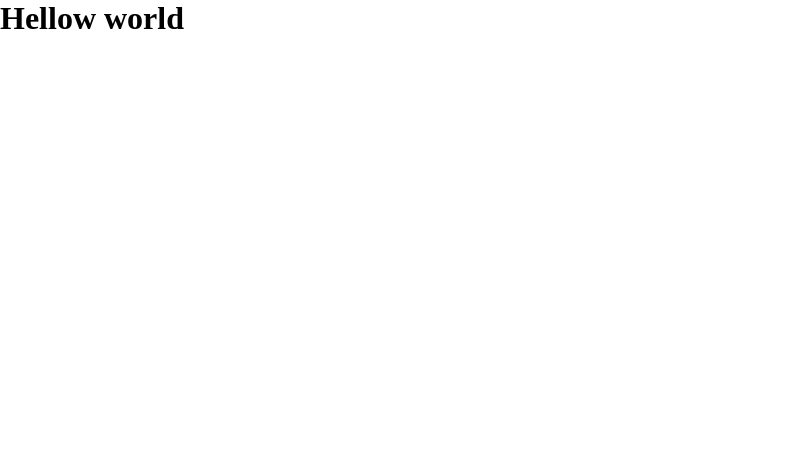
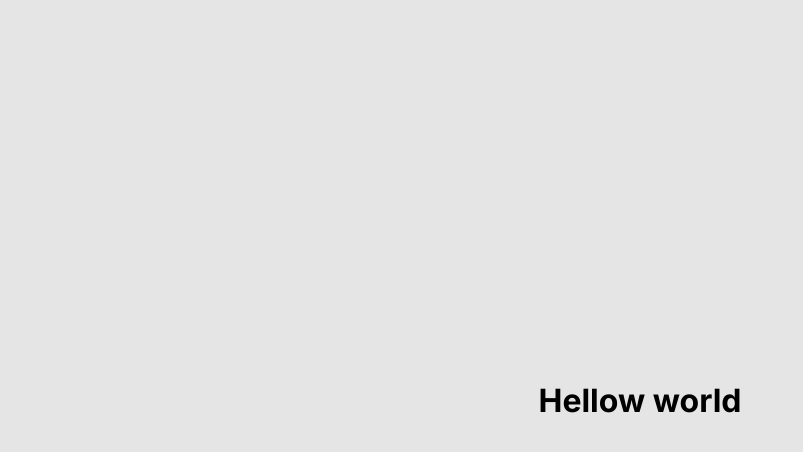
Before and after one commit to JuanDCeballos/meme-generator, a React (Vite) app: page / in a window 1280 px wide. Shown: the top 452 px of the page, without its empty margins (0-803 px from the left). Built offline with nearby package versions, Linux system fonts and the light colour scheme.

Commit message:
Add default styles and some others for the header

```diff
--- a/src/App.css
+++ b/src/App.css
@@ -1,5 +1,51 @@
+@import url('https://fonts.googleapis.com/css2?family=Inter:wght@400;600;700&display=swap');
+
 * {
   margin: 0;
   padding: 0;
   box-sizing: border-box;
 }
+
+body {
+  height: 100vh;
+  display: flex;
+  justify-content: center;
+  align-items: center;
+  background-color: #e5e5e5;
+  font-family: 'Inter', sans-serif;
+}
+
+.container {
+  width: 550px;
+  height: 550px;
+  background-color: #ffffff;
+}
+
+.header {
+  display: flex;
+  background: linear-gradient(to right, #711f8d, #a818da);
+  height: 65px;
+  width: 100%;
+  justify-content: space-around;
+  align-items: center;
+  color: #ffffff;
+}
+
+.header-title {
+  display: flex;
+  align-items: center;
+  gap: 8px;
+}
+
+.header-title-img {
+  width: 60px;
+  height: 45px;
+}
+
+.title {
+  font-size: 22px;
+}
+
+.desc {
+  font-size: 12px;
+}
```
